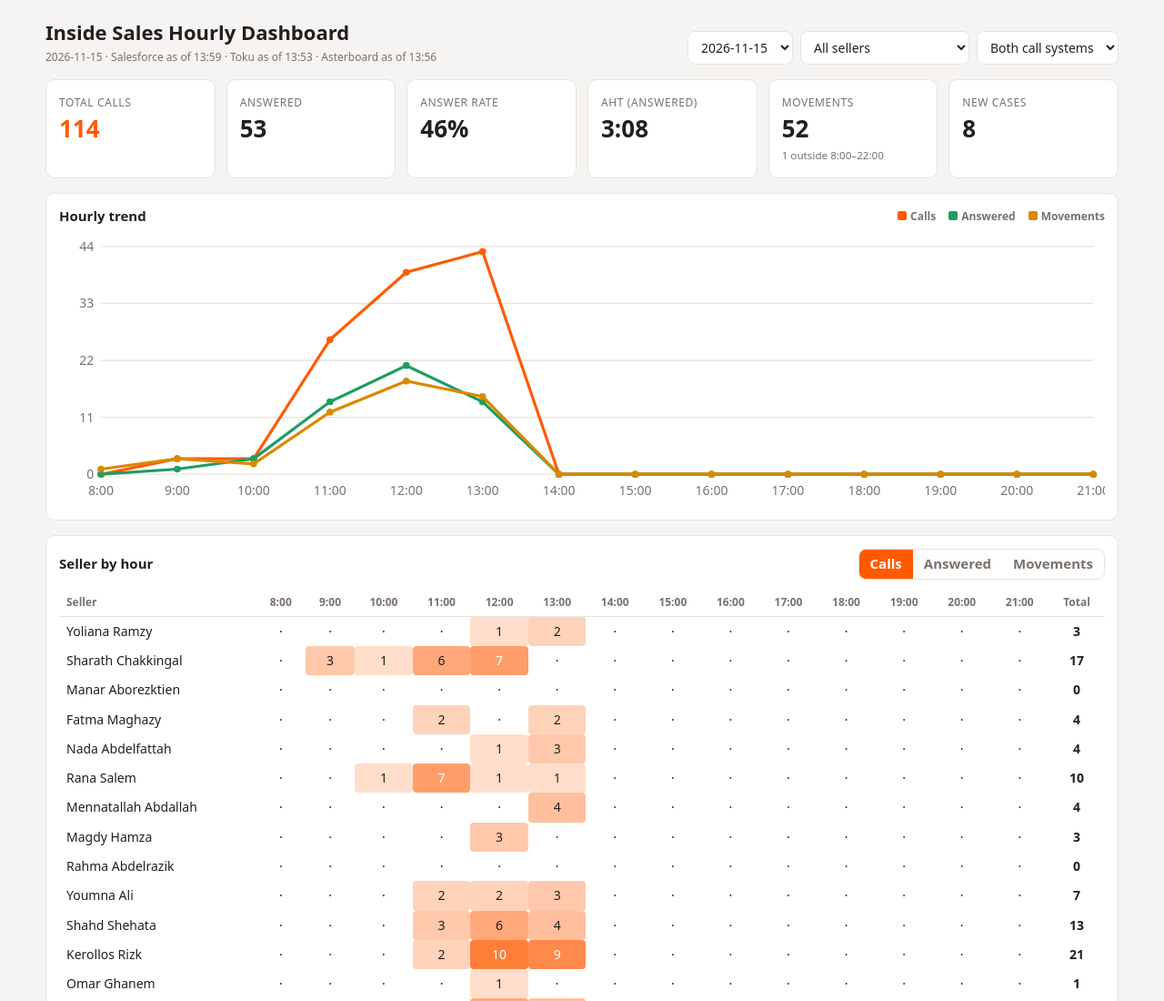
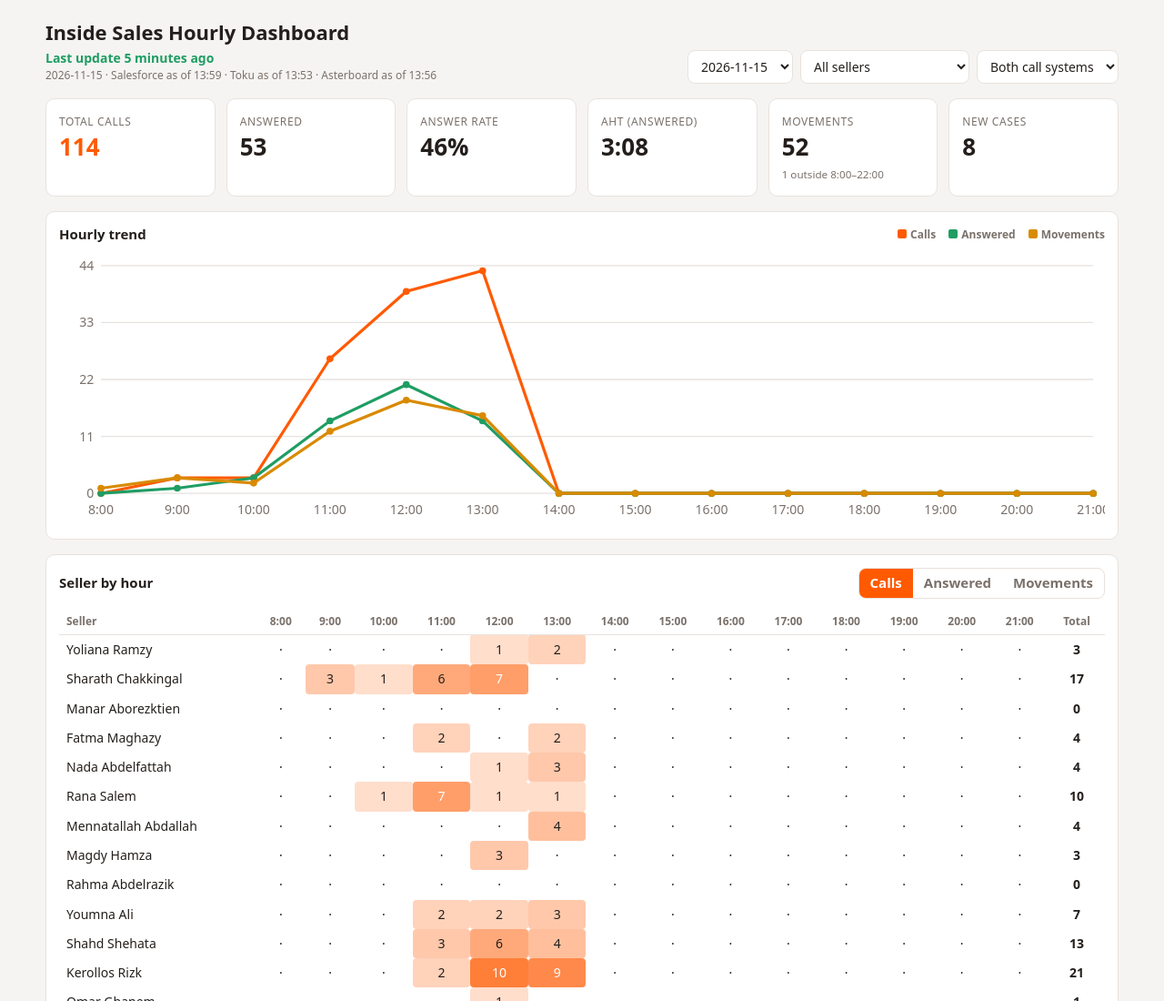
Before and after one commit to sherifbelal2026/inside-sales-dashboard, a plain HTML site: page index.html in a window 1280 px wide. Shown: the top 1100 px of the page at 91% size. Drawn offline with Linux system fonts and the light colour scheme.

Commit message:
Add last-update indicator

```diff
--- a/index.html
+++ b/index.html
@@ -42,7 +42,7 @@ svg text{fill:var(--mute);font-size:11px}
 <div class="wrap">
 <header>
  <div><h1>Inside Sales Hourly Dashboard</h1>
- <div class="mute" id="stamp">Loading…</div><div id="msg"></div></div>
+ <div id="ago" style="font-weight:600"></div><div class="mute" id="stamp">Loading…</div><div id="msg"></div></div>
  <div class="filters">
   <select id="fDate" aria-label="Date"></select>
   <select id="fSeller" aria-label="Seller"></select>
@@ -78,6 +78,7 @@ function view(){
 function draw(){
   const v=view(), {d,names,calls,moves,G}=v;
   $("stamp").textContent=`${state.date} · Salesforce as of ${d.sources.salesforce} · Toku as of ${d.sources.toku} · Asterboard as of ${d.sources.asterboard}`;
+  renderAgo();
   const ans=calls.filter(c=>c[3]), tc=calls.length, ta=ans.length, aht=ta?sum(ans.map(c=>c[2]))/ta:0;
   const cs=sum(names.map(n=>d.cases[n]||0));
   $("kpis").innerHTML=[["Total calls",tc,1],["Answered",ta],["Answer rate",tc?Math.round(100*ta/tc)+"%":"–"],["AHT (answered)",fmt(aht)],["Movements",moves.length,0,v.off?v.off+" outside 8:00–22:00":""],["New cases",cs]]
@@ -111,6 +112,15 @@ const seg=$("seg");[["calls","Calls"],["answered","Answered"],["moves","Movement
 $("fDate").onchange=e=>{state.date=e.target.value;fillFilters();draw()};
 $("fSeller").onchange=e=>{state.seller=e.target.value;draw()};
 $("fSrc").onchange=e=>{state.src=e.target.value;draw()};
+function renderAgo(){
+  const d=DAYS[state.date]||SEED, el=$("ago"); if(!el)return;
+  const t=Date.parse(d.updatedAt||`${state.date}T${d.updated}:00+02:00`);
+  if(isNaN(t)){el.textContent="";return}
+  const m=Math.max(0,Math.floor((Date.now()-t)/60000));
+  const txt=m<1?"just now":m<60?`${m} minute${m===1?"":"s"} ago`:m<1440?`${Math.floor(m/60)} hr ${m%60} min ago`:`${Math.floor(m/1440)} day${m>=2880?"s":""} ago`;
+  el.textContent="Last update "+txt; el.style.color=m>75?"var(--warn)":"var(--good)";
+}
+setInterval(renderAgo,30000);
 fillFilters();draw();
 // Latest data lives in data.json next to this page (one entry per day); it is refreshed during the day.
 (async()=>{
```
Also changed, not shown: data.json (+1 -1 lines).
